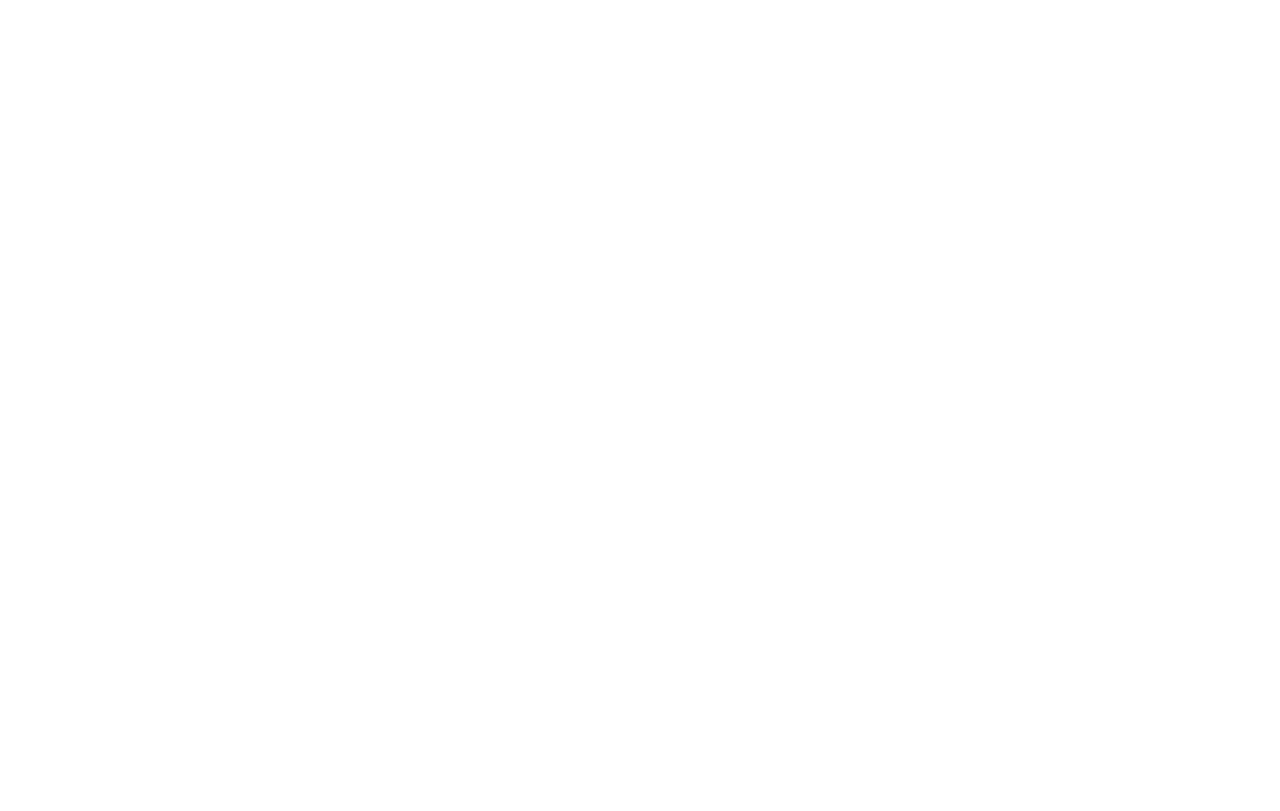
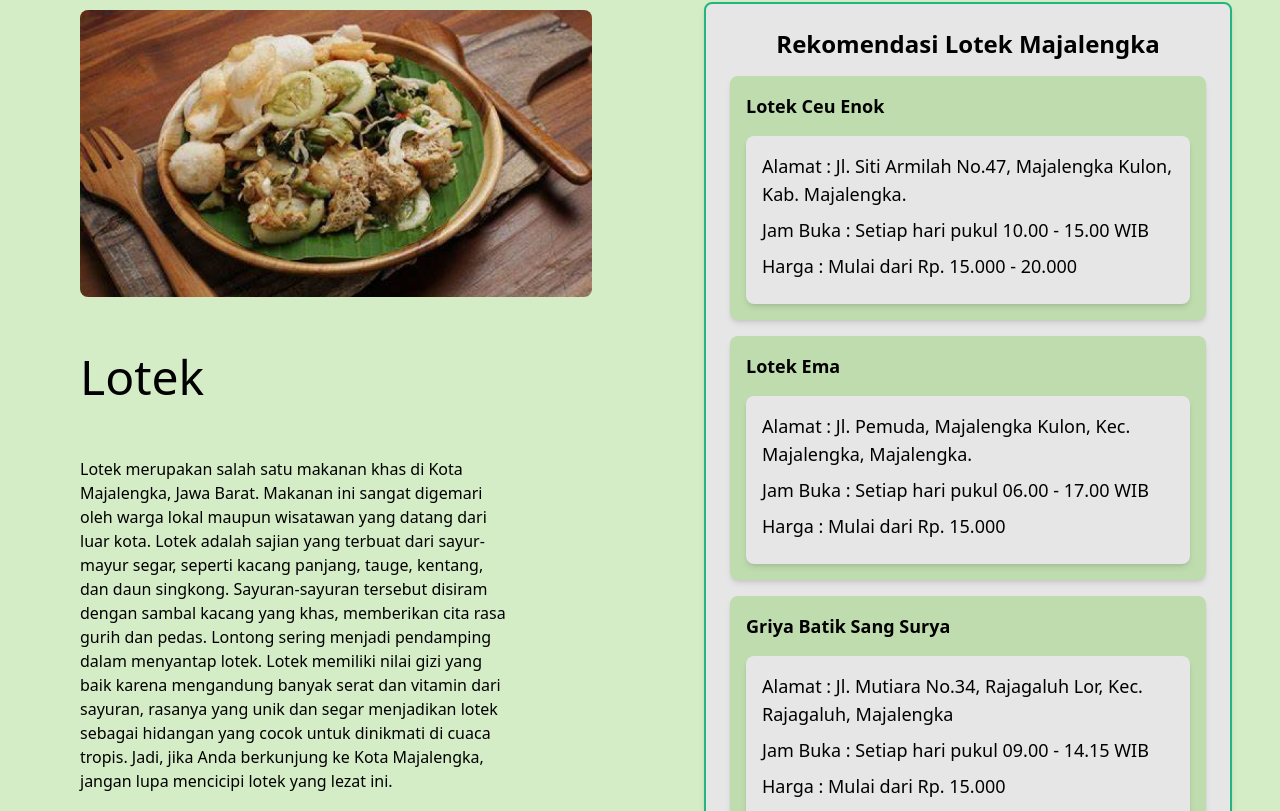
Before and after one commit to MfarisRf/Wisata, a React (Vite) app in the folder Client/Wisata/: page /DetailKulinerMajalengka in a window 1280 px wide. Before the commit this address had no page. Shown: the part 589-1400 px from the top of the page. Before the commit the page ends 800 px from the top, so only its background shows below. Built offline with nearby package versions, Linux system fonts and the light colour scheme; a web font is replaced by a local one.

Commit message:
majalengka

```diff
--- a/Client/Wisata/src/App.jsx
+++ b/Client/Wisata/src/App.jsx
@@ -11,6 +11,8 @@ import Notfoundwisata from './page/Notfoundwisata'
 import Notfoundoleholeh from './page/Notfoundoleholeh'
 import DetailWisataCrb from './page/DetailWisataCrb'
 import DetailWisataMajalengka from './page/DetailWisataMajalengka'
+import DetailKulinerMajalengka from './page/DetailKulinerMajalengka'
+import DetailOlehOlehMajalengka from './page/DetailOlehOlehMajalengka'
 import ProfileAdmin from './page/ProfileAdmin'
 
 
@@ -23,6 +25,8 @@ const App = () => {
           <Route path="/Destinasiwisata" element={<Destinasiwisata/>} />
           <Route path="/DetailWisataCrb" element={<DetailWisataCrb/>} />
           <Route path="/DetailWisataMajalengka" element={<DetailWisataMajalengka/>} />
+          <Route path="/DetailKulinerMajalengka" element={<DetailKulinerMajalengka/>} />
+          <Route path="/DetailOlehOlehMajalengka" element={<DetailOlehOlehMajalengka/>} />
           <Route path="/Kuliner" element={<Kuliner/>} />
           <Route path="/Oleholeh" element={<Oleholeh/>} />
           <Route path="/Login" element={<Login />} />
--- /dev/null
+++ b/Client/Wisata/src/page/DetailKulinerMajalengka.jsx
@@ -0,0 +1,68 @@
+// eslint-disable-next-line no-unused-vars
+import React from 'react'
+import Navbar from '../components/Navbar'
+import Footer from '../components/Footer'
+import 'flowbite'
+// eslint-disable-next-line no-unused-vars
+import GambarLotek from '../assets/images/Lotek.png'
+import Gambarmajalengka from '../assets/images/majalengka.png'
+
+function DetailKulinerMajalengka() {
+  return (
+    <div className='bg-[#D5EDC7]'>
+        <Navbar/>
+        <img className="h-2/5 w-5/5 pt-20" src={Gambarmajalengka} alt="image description"></img>
+        <br/>
+
+
+      <div className="grid grid-cols-2 gap-8">
+        <div>
+            <figure class="max-w-lg">
+              <img class="mt-14 min-w-full ml-20 mb-14 rounded-lg" src={GambarLotek} alt="image description"></img>
+              <figcaption class="mt-2 text-5xl ml-20 mb-14 text-left text-[#29446F]-500 dark:text-[#29446F]-400">Lotek</figcaption>
+              <p class="ml-20 text-[#29446F]-700 text-left">Lotek merupakan salah satu makanan khas di Kota Majalengka, Jawa Barat. Makanan ini sangat digemari oleh warga lokal maupun wisatawan yang datang dari luar kota. Lotek adalah sajian yang terbuat dari sayur-mayur segar, seperti kacang panjang, tauge, kentang, dan daun singkong. Sayuran-sayuran tersebut disiram dengan sambal kacang yang khas, memberikan cita rasa gurih dan pedas. Lontong sering menjadi pendamping dalam menyantap lotek. Lotek memiliki nilai gizi yang baik karena mengandung banyak serat dan vitamin dari sayuran, rasanya yang unik dan segar menjadikan lotek sebagai hidangan yang cocok untuk dinikmati di cuaca tropis. Jadi, jika Anda berkunjung ke Kota Majalengka, jangan lupa mencicipi lotek yang lezat ini.
+</p>
+            </figure>
+        </div>
+      <div class="p-12">
+    <div class="container mx-auto bg-[#E6E6E6] p-6 rounded-lg shadow-md text-center border-2 border-[#22B57F]">
+        <h1 class="text-2xl font-bold mb-4">Rekomendasi Lotek Majalengka</h1>
+        <div class="bg-[#BFDCAE] p-4 mt-4 rounded-lg shadow-md">
+            <h2 class="text-lg font-bold mb-2 text-left">Lotek Ceu Enok</h2>
+            <div class="bg-[#E6E6E6] p-4 mt-4 rounded-lg shadow-md">
+                <h3 class="text-lg mb-2 text-left">Alamat : Jl. Siti Armilah No.47, Majalengka Kulon, Kab. Majalengka. </h3>
+                <h3 class="text-lg mb-2 text-left">Jam Buka : Setiap hari pukul  10.00 - 15.00 WIB</h3>
+                <h3 class="text-lg mb-2 text-left">Harga : Mulai dari Rp. 15.000 - 20.000</h3>
+            </div>
+        </div>
+        <div class="bg-[#BFDCAE] p-4 mt-4 rounded-lg shadow-md">
+            <h2 class="text-lg font-bold mb-2 text-left">Lotek Ema</h2>
+            <div class="bg-[#E6E6E6] p-4 mt-4 rounded-lg shadow-md">
+                <h3 class="text-lg mb-2 text-left">Alamat : Jl. Pemuda, Majalengka Kulon, Kec. Majalengka, Majalengka. </h3>
+                <h3 class="text-lg mb-2 text-left">Jam Buka : Setiap hari pukul  06.00 - 17.00 WIB</h3>
+                <h3 class="text-lg mb-2 text-left">Harga : Mulai dari Rp. 15.000</h3>
+            </div>
+        </div>
+
+        <div class="bg-[#BFDCAE] p-4 mt-4 rounded-lg shadow-md">
+            <h2 class="text-lg font-bold mb-2 text-left">Griya Batik Sang Surya</h2>
+            <div class="bg-[#E6E6E6] p-4 mt-4 rounded-lg shadow-md">
+                <h3 class="text-lg mb-2 text-left">Alamat : Jl. Mutiara No.34, Rajagaluh Lor, Kec. Rajagaluh, Majalengka</h3>
+                <h3 class="text-lg mb-2 text-left">Jam Buka : Setiap hari pukul  09.00 - 14.15 WIB</h3>
+                <h3 class="text-lg mb-2 text-left">Harga : Mulai dari Rp. 15.000</h3>
+            </div>
+
+            <ul class="list-disc list-inside">
+
+            </ul>
+        </div>
+    </div>
+</div>
+        <br/>
+      </div>
+        <Footer/>
+    </div>
+  )
+}
+
+export default DetailKulinerMajalengka
--- /dev/null
+++ b/Client/Wisata/src/page/DetailOlehOlehMajalengka.jsx
@@ -0,0 +1,67 @@
+// eslint-disable-next-line no-unused-vars
+import React from 'react'
+import Navbar from '../components/Navbar'
+import Footer from '../components/Footer'
+import 'flowbite'
+// eslint-disable-next-line no-unused-vars
+import GambarBGG from '../assets/images/BGG.png'
+import Gambarmajalengka from '../assets/images/majalengka.png'
+
+function DetailOleh2Majalengka() {
+  return (
+    <div className='bg-[#D5EDC7]'>
+        <Navbar/>
+        <img className="h-2/5 w-5/5 pt-20" src={Gambarmajalengka} alt="image description"></img>
+        <br/>
+
+
+      <div className="grid grid-cols-2 gap-8">
+        <div>
+            <figure class="max-w-lg">
+              <img class="mt-14 min-w-full ml-20 mb-14 rounded-lg" src={GambarBGG} alt="image description"></img>
+              <figcaption class="mt-2 text-5xl ml-20 mb-14 text-left text-[#29446F]-500 dark:text-[#29446F]-400">Batik Gedong Gincu</figcaption>
+              <p class="ml-20 text-[#29446F]-700 text-left">Batik Gedong Gincu adalah bagian dari warisan budaya Majalengka, Jawa Barat. Batik Gedong Gincu berasal dari melimpahnya buah mangga gedong gincu di daerah Majalengka. Motif batik ini menggambarkan buah mangga gedong gincu dengan garis lingkaran tiga buah. Selain itu, terdapat gambar (motif) yang berbentuk sayap, ukel, akar, dan garis kotak (empat persegi panjang). Warna batik ini juga beragam, mencerminkan kekayaan warna alam sekitar dan menjadi ciri khas batik pesisiran, ini lah yang menambah daya tarik dan keunikan batik. Motif Gedong Gincu memiliki gambar buah mangga dan simbol-simbol lain yang mencerminkan tekad dan semangat masyarakat Majalengka. Ini adalah oleh-oleh yang tidak hanya indah, tetapi juga memiliki makna mendalam.</p>
+            </figure>
+        </div>
+      <div class="p-12">
+    <div class="container mx-auto bg-[#E6E6E6] p-6 rounded-lg shadow-md text-center border-2 border-[#22B57F]">
+        <h1 class="text-2xl font-bold mb-4">Rekomendasi Batik Gedong Gincu Majalengka</h1>
+        <div class="bg-[#BFDCAE] p-4 mt-4 rounded-lg shadow-md">
+            <h2 class="text-lg font-bold mb-2 text-left">Hertyelit Batik Majalengka</h2>
+            <div class="bg-[#E6E6E6] p-4 mt-4 rounded-lg shadow-md">
+                <h3 class="text-lg mb-2 text-left">Alamat : Jl. Siliwangi, Karyamukti, Kec. Panyingkiran, Majalengka. </h3>
+                <h3 class="text-lg mb-2 text-left">Jam Buka : Setiap hari pukul  07.00 - 18.00 WIB</h3>
+                <h3 class="text-lg mb-2 text-left">Harga : Mulai dari Rp. 20. 000 - Rp. 1.000.000</h3>
+            </div>
+        </div>
+        <div class="bg-[#BFDCAE] p-4 mt-4 rounded-lg shadow-md">
+            <h2 class="text-lg font-bold mb-2 text-left">Batik Miranti Majalengka</h2>
+            <div class="bg-[#E6E6E6] p-4 mt-4 rounded-lg shadow-md">
+                <h3 class="text-lg mb-2 text-left">Alamat : Jl. K.H.Abdul Halim, Munjul, Kec. Majalengka, Majalengka. </h3>
+                <h3 class="text-lg mb-2 text-left">Jam Buka : Setiap hari pukul  07.30 - 17.30 WIB</h3>
+                <h3 class="text-lg mb-2 text-left">Harga : Mulai dari Rp. 30.000</h3>
+            </div>
+        </div>
+
+        <div class="bg-[#BFDCAE] p-4 mt-4 rounded-lg shadow-md">
+            <h2 class="text-lg font-bold mb-2 text-left">Griya Batik Sang Surya</h2>
+            <div class="bg-[#E6E6E6] p-4 mt-4 rounded-lg shadow-md">
+                <h3 class="text-lg mb-2 text-left">Alamat : Jl. Raya Timur No.4, Depan Pasar, Kec. Rajagaluh, Majalengka.</h3>
+                <h3 class="text-lg mb-2 text-left">Jam Buka : Setiap hari pukul  07.00 - 21.00 WIB</h3>
+                <h3 class="text-lg mb-2 text-left">Harga : Mulai dari Rp. 60.000</h3>
+            </div>
+
+            <ul class="list-disc list-inside">
+
+            </ul>
+        </div>
+    </div>
+</div>
+        <br/>
+      </div>
+        <Footer/>
+    </div>
+  )
+}
+
+export default DetailOleh2Majalengka
--- a/Client/Wisata/src/page/DetailWisataMajalengka.jsx
+++ b/Client/Wisata/src/page/DetailWisataMajalengka.jsx
@@ -18,7 +18,7 @@ function DetailWisataMajalengka() {
       <div className="grid grid-cols-2 gap-8">
         <div>
             <figure className="max-w-lg">
-              <img className="mt-14 max-w-full ml-20 mb-14 rounded-lg" src={GambarSC} alt="image description"></img>
+              <img className="mt-14 min-w-full ml-20 mb-14 rounded-lg" src={GambarSC} alt="image description"></img>
               <figcaption className="mt-2 text-5xl ml-20 mb-14 text-left text-[#29446F]-500 dark:text-[#29446F]-400">Situ Cipaten</figcaption>
               <p className="ml-20 text-[#29446F]-700 text-left">Situ Cipanten adalah sebuah danau yang terletak di kawasan Cipanten, Desa Sukasari, Kecamatan Cikijing, Kabupaten Majalengka, Jawa Barat, Indonesia. Danau ini memiliki luas sekitar 1,2 hektar dan dan dikelilingi oleh perbukitan yang hijau dan indah. Situ Cipanten dikenal sebagai salah satu wisata alam yang menarik di kunjungi di Kabupaten Majalengka, Jawa Barat. Memiliki air berwarna hijau tosca yang jauh dari kata keruh. Wisatawan yang datang dapat berenang sembari bermain dengan kawanan ikan yang menghuni danau cantik ini.</p>
             </figure>
@@ -30,7 +30,7 @@ function DetailWisataMajalengka() {
         <p className="text-gray-700 text-left">Jam Operasional : Setiap hari 07.00 - 17.00 WIB.</p>
         <p className="text-gray-700 text-left">Sosial Media</p>
 
-        <div className="bg-[#D5EDC7] p-4 mt-4 rounded-lg shadow-md">
+        <div className="bg-[#BFDCAE] p-4 mt-4 rounded-lg shadow-md">
             <h2 className="text-lg font-bold mb-2 text-left">Tiket</h2>
             <div className="bg-[#E6E6E6] p-4 mt-4 rounded-lg shadow-md">
                 <h3 className="text-lg mb-2 text-left">Rp. 5.000-Rp. 25.000</h3>
```
Also changed, not shown: Client/Wisata/src/assets/images/Lotek.png (added).
